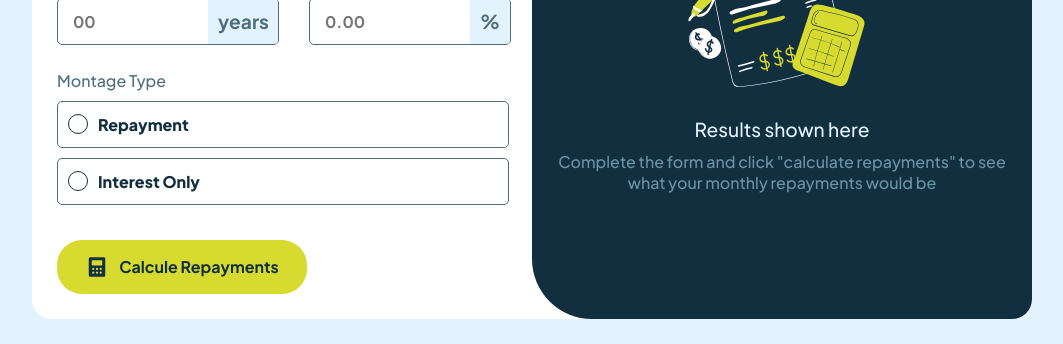
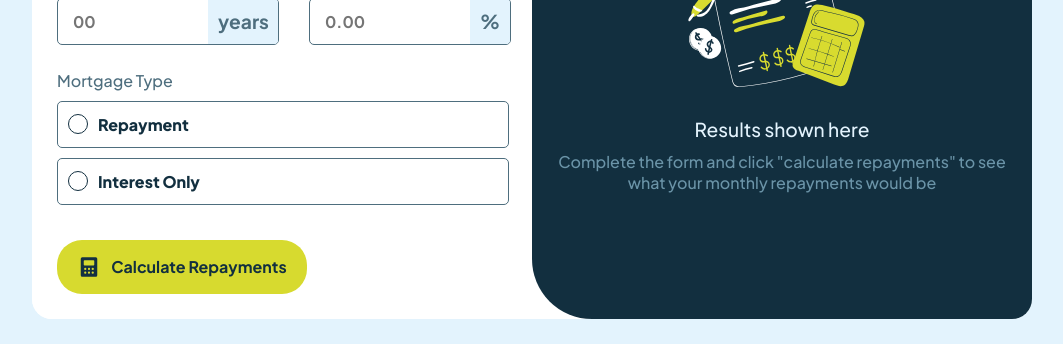
Before and after one commit to DavidSntdev/refund-calculator, a React (Vite) app: page / in a window 1280 px wide. Shown: the part 350-694 px from the top of the page, without its empty margins (108-1171 px from the left). Built offline with nearby package versions, Linux system fonts and the light colour scheme.

Commit message:
Update 0.8
Todas as interatividades funcionando normalmente agora

```diff
--- a/src/App.jsx
+++ b/src/App.jsx
@@ -1,13 +1,60 @@
 import "./styles/App.css";
 import Dados from "./components/Dados";
 import Result from "./components/Result";
+import { useState } from "react";
 
 function App() {
+  const [amount, setAmount] = useState("");
+  const [years, setYears] = useState("");
+  const [rate, setRate] = useState("");
+  const [type, setType] = useState(""); // Adicionar o estado `type`
+  const [result, setResult] = useState(null);
+
+  const calculateRepayments = () => {
+    if (amount && years && rate && type) {
+      const principal = parseFloat(amount.replace(/,/g, ""));
+      const interestRate = parseFloat(rate) / 100 / 12;
+      const numberOfPayments = parseInt(years) * 12;
+
+      const repayment =
+        (principal * interestRate) /
+        (1 - Math.pow(1 + interestRate, -numberOfPayments));
+
+      const totalRepayment = repayment * numberOfPayments;
+
+      setResult({
+        monthlyRepayment: repayment.toFixed(2),
+        totalRepayment: totalRepayment.toFixed(2),
+      });
+    } else {
+      console.log("Please fill out all fields.");
+    }
+  };
+
+  const clearAll = () => {
+    setAmount("");
+    setYears("");
+    setRate("");
+    setType("");
+    setResult(null);
+  };
+
   return (
     <>
       <main>
-        <Dados />
-        <Result />
+        <Dados
+          amount={amount}
+          setAmount={setAmount}
+          years={years}
+          setYears={setYears}
+          rate={rate}
+          setRate={setRate}
+          type={type} // Passar `type`
+          setType={setType} // Passar `setType`
+          calculateRepayments={calculateRepayments}
+          clearAll={clearAll}
+        />
+        <Result resultado={result} />
       </main>
     </>
   );
--- a/src/components/Dados.jsx
+++ b/src/components/Dados.jsx
@@ -1,24 +1,54 @@
+import PropTypes from "prop-types";
 import Form from "./Form";
 import "../styles/Dados.css";
 import imgCalc from "../assets/images/icon-calculator.svg";
 
-function Dados() {
-  const $calculeRepayments = () => {};
-  const $clearAll = () => {
-
-  };
+function Dados({
+  amount,
+  setAmount,
+  years,
+  setYears,
+  rate,
+  setRate,
+  type,
+  setType,
+  calculateRepayments,
+  clearAll,
+}) {
   return (
     <div id="dados">
       <header>
         <h1>Mortgage Calculator</h1>
-        <p onClick={$clearAll}>Clear All</p>
+        <p onClick={clearAll}>Clear All</p>
       </header>
-      <Form />
-      <button onClick={$calculeRepayments} id="btnCalc">
-        <img src={imgCalc} alt="calcular" /> Calcule Repayments
+      <Form
+        amount={amount}
+        setAmount={setAmount}
+        years={years}
+        setYears={setYears}
+        rate={rate}
+        setRate={setRate}
+        type={type}
+        setType={setType}
+      />
+      <button onClick={calculateRepayments} id="btnCalc">
+        <img src={imgCalc} alt="calcular" /> Calculate Repayments
       </button>
     </div>
   );
 }
 
+Dados.propTypes = {
+  amount: PropTypes.string.isRequired,
+  setAmount: PropTypes.func.isRequired,
+  years: PropTypes.string.isRequired,
+  setYears: PropTypes.func.isRequired,
+  rate: PropTypes.string.isRequired,
+  setRate: PropTypes.func.isRequired,
+  type: PropTypes.string.isRequired,
+  setType: PropTypes.func.isRequired,
+  calculateRepayments: PropTypes.func.isRequired,
+  clearAll: PropTypes.func.isRequired,
+};
+
 export default Dados;
--- a/src/components/Form.jsx
+++ b/src/components/Form.jsx
@@ -3,18 +3,39 @@ import Amount from "./form/Amount";
 import Type from "./form/Type";
 import Years from "./form/Years";
 import Rate from "./form/Rate";
+import PropTypes from "prop-types";
 
-function Form() {
+function Form({
+  amount,
+  setAmount,
+  years,
+  setYears,
+  rate,
+  setRate,
+  type,
+  setType,
+}) {
   return (
     <form action="" method="get">
-      <Amount />
+      <Amount value={amount} setValue={setAmount} />
       <div id="years-rate">
-        <Years />
-        <Rate />
+        <Years value={years} setValue={setYears} />
+        <Rate value={rate} setValue={setRate} />
       </div>
-      <Type />
+      <Type type={type} setType={setType} />
     </form>
   );
 }
 
+Form.propTypes = {
+  amount: PropTypes.string.isRequired,
+  setAmount: PropTypes.func.isRequired,
+  years: PropTypes.string.isRequired,
+  setYears: PropTypes.func.isRequired,
+  rate: PropTypes.string.isRequired,
+  setRate: PropTypes.func.isRequired,
+  type: PropTypes.string.isRequired,
+  setType: PropTypes.func.isRequired,
+};
+
 export default Form;
--- a/src/components/form/Amount.jsx
+++ b/src/components/form/Amount.jsx
@@ -1,15 +1,13 @@
 import { useState } from "react";
+import PropTypes from "prop-types";
+import { formatNumber } from "../scripts/formatNumber";
 
-function Amount() {
+function Amount({ value, setValue }) {
   const [isAmountFocused, setIsAmountFocused] = useState(false);
-
-  const [displayValue, setDisplayValue] = useState("");
-
-  const formatNumber = (num) => (!num ? "" : Number(num).toLocaleString("en"));
 
   const handleChange = (e) => {
     const rawValue = e.target.value.replace(/\D/g, "");
-    setDisplayValue(formatNumber(rawValue));
+    setValue(formatNumber(rawValue));
   };
 
   return (
@@ -45,7 +43,7 @@ function Amount() {
           className="inputNumber"
           onFocus={() => setIsAmountFocused(true)}
           onBlur={() => setIsAmountFocused(false)}
-          value={displayValue}
+          value={value}
           onChange={handleChange}
           placeholder="0,000"
         />
@@ -54,4 +52,9 @@ function Amount() {
   );
 }
 
+Amount.propTypes = {
+  value: PropTypes.string.isRequired,
+  setValue: PropTypes.func.isRequired,
+};
+
 export default Amount;
--- a/src/components/form/Rate.jsx
+++ b/src/components/form/Rate.jsx
@@ -1,8 +1,8 @@
 import { useState } from "react";
+import PropTypes from "prop-types";
 
-function Rate() {
+function Rate({ value, setValue }) {
   const [isRateFocused, setIsRateFocused] = useState(false);
-  const [value, setValue] = useState("");
 
   const formatNumber = (num) => {
     if (num < 0) return "0.00";
@@ -10,12 +10,13 @@ function Rate() {
     return Number(num).toFixed(2);
   };
 
-  const handleChange = (e) => isNaN(e.target.value) ? setValue("") : setValue(e.target.value);
+  const handleChange = (e) =>
+    isNaN(e.target.value) ? setValue("") : setValue(e.target.value);
 
   const handleBlur = () => {
     setIsRateFocused(false);
     const numericValue = parseFloat(value);
-    isNaN(numericValue) ? setValue("") : setValue(formatNumber(numericValue))
+    isNaN(numericValue) ? setValue("") : setValue(formatNumber(numericValue));
   };
 
   return (
@@ -60,4 +61,9 @@ function Rate() {
   );
 }
 
+Rate.propTypes = {
+  value: PropTypes.string.isRequired,
+  setValue: PropTypes.func.isRequired,
+};
+
 export default Rate;
--- a/src/components/form/Type.jsx
+++ b/src/components/form/Type.jsx
@@ -1,29 +1,40 @@
-import { useState } from "react";
+import { useState, useEffect } from "react";
+import PropTypes from "prop-types";
 
-function Type() {
-  const [isInterestSelected, setIsInterestSelected] = useState(false);
-  const [isRepaymentSelected, setIsRepaymentSelected] = useState(false);
+function Type({ type, setType }) {
+  const [isInterestSelected, setIsInterestSelected] = useState(
+    type === "interest"
+  );
+  const [isRepaymentSelected, setIsRepaymentSelected] = useState(
+    type === "repayment"
+  );
+
+  useEffect(() => {
+    setIsInterestSelected(type === "interest");
+    setIsRepaymentSelected(type === "repayment");
+  }, [type]);
 
   const handleRadioChange = (e) => {
-    if (e.target.id === "interest") {
-      setIsInterestSelected(true);
-      setIsRepaymentSelected(false);
-    } else if (e.target.id === "repayment") {
-      setIsInterestSelected(false);
-      setIsRepaymentSelected(true);
-    }
+    const selectedType = e.target.id;
+    setType(selectedType);
+    setIsInterestSelected(selectedType === "interest");
+    setIsRepaymentSelected(selectedType === "repayment");
   };
 
   return (
     <>
-      <p>Montage Type</p>
+      <p>Mortgage Type</p>
       <label
         htmlFor="repayment"
         className="typelabel"
         style={{
-          borderWidth: isRepaymentSelected && "3px",
-          borderColor: isRepaymentSelected && "var(--colorLime)",
-          backgroundColor: isRepaymentSelected && "var(--colorLime100)",
+          borderWidth: isRepaymentSelected ? "3px" : "1px",
+          borderColor: isRepaymentSelected
+            ? "var(--colorLime)"
+            : "var(--colorSlate700)",
+          backgroundColor: isRepaymentSelected
+            ? "var(--colorLime100)"
+            : "transparent",
         }}
       >
         <input
@@ -32,6 +43,7 @@ function Type() {
           id="repayment"
           className="type"
           onChange={handleRadioChange}
+          checked={isRepaymentSelected}
           required
         />
         Repayment
@@ -40,9 +52,13 @@ function Type() {
         htmlFor="interest"
         className="typelabel"
         style={{
-          borderWidth: isInterestSelected && "3px",
-          borderColor: isInterestSelected && "var(--colorLime)",
-          backgroundColor: isInterestSelected && "var(--colorLime100)",
+          borderWidth: isInterestSelected ? "3px" : "1px",
+          borderColor: isInterestSelected
+            ? "var(--colorLime)"
+            : "var(--colorSlate700)",
+          backgroundColor: isInterestSelected
+            ? "var(--colorLime100)"
+            : "transparent",
         }}
       >
         <input
@@ -51,6 +67,7 @@ function Type() {
           id="interest"
           className="type"
           onChange={handleRadioChange}
+          checked={isInterestSelected}
           required
         />
         Interest Only
@@ -59,4 +76,9 @@ function Type() {
   );
 }
 
+Type.propTypes = {
+  type: PropTypes.string.isRequired,
+  setType: PropTypes.func.isRequired,
+};
+
 export default Type;
--- a/src/components/form/Years.jsx
+++ b/src/components/form/Years.jsx
@@ -1,18 +1,20 @@
 import { useState } from "react";
+import PropTypes from "prop-types";
 
-function Years() {
+function Years({ value, setValue }) {
   const [isYearsFocused, setIsYearsFocused] = useState(false);
-  const [displayValue, setDisplayValue] = useState("");
 
   const formatNumber = (num) => {
-    if (num < 0) return 0;
-    if (num > 125) return 0;
+    if (num < 0) return "0";
+    if (num > 125) return "125";
+    return num;
   };
 
   const handleChange = (e) => {
-    if (!isNaN(e.target.value)) {
-      const formattedValue = formatNumber(e.target.value);
-      setDisplayValue(formattedValue);
+    const value = e.target.value;
+    if (!isNaN(value)) {
+      const formattedValue = formatNumber(value);
+      setValue(formattedValue);
     }
   };
 
@@ -29,13 +31,13 @@ function Years() {
           }}
         >
           <input
-            type="number"
+            type="text" // Change from "number" to "text"
             name="Term"
             id="getYears"
             className="inputNumber"
             onFocus={() => setIsYearsFocused(true)}
             onBlur={() => setIsYearsFocused(false)}
-            value={displayValue}
+            value={value}
             onChange={handleChange}
             placeholder="00"
             required
@@ -60,4 +62,9 @@ function Years() {
   );
 }
 
+Years.propTypes = {
+  value: PropTypes.string.isRequired,
+  setValue: PropTypes.func.isRequired,
+};
+
 export default Years;
--- /dev/null
+++ b/src/components/scripts/formatNumber.js
@@ -0,0 +1 @@
+export const formatNumber = (num) => (!num ? "" : Number(num).toLocaleString("en"));
--- a/src/styles/Dados.css
+++ b/src/styles/Dados.css
@@ -34,4 +34,5 @@ header > p {
   border-radius: 25px;
 
   font-weight: 700;
+  cursor: pointer;
 }
```
Also changed, not shown: src/components/Result.jsx (+21 -6 lines).
